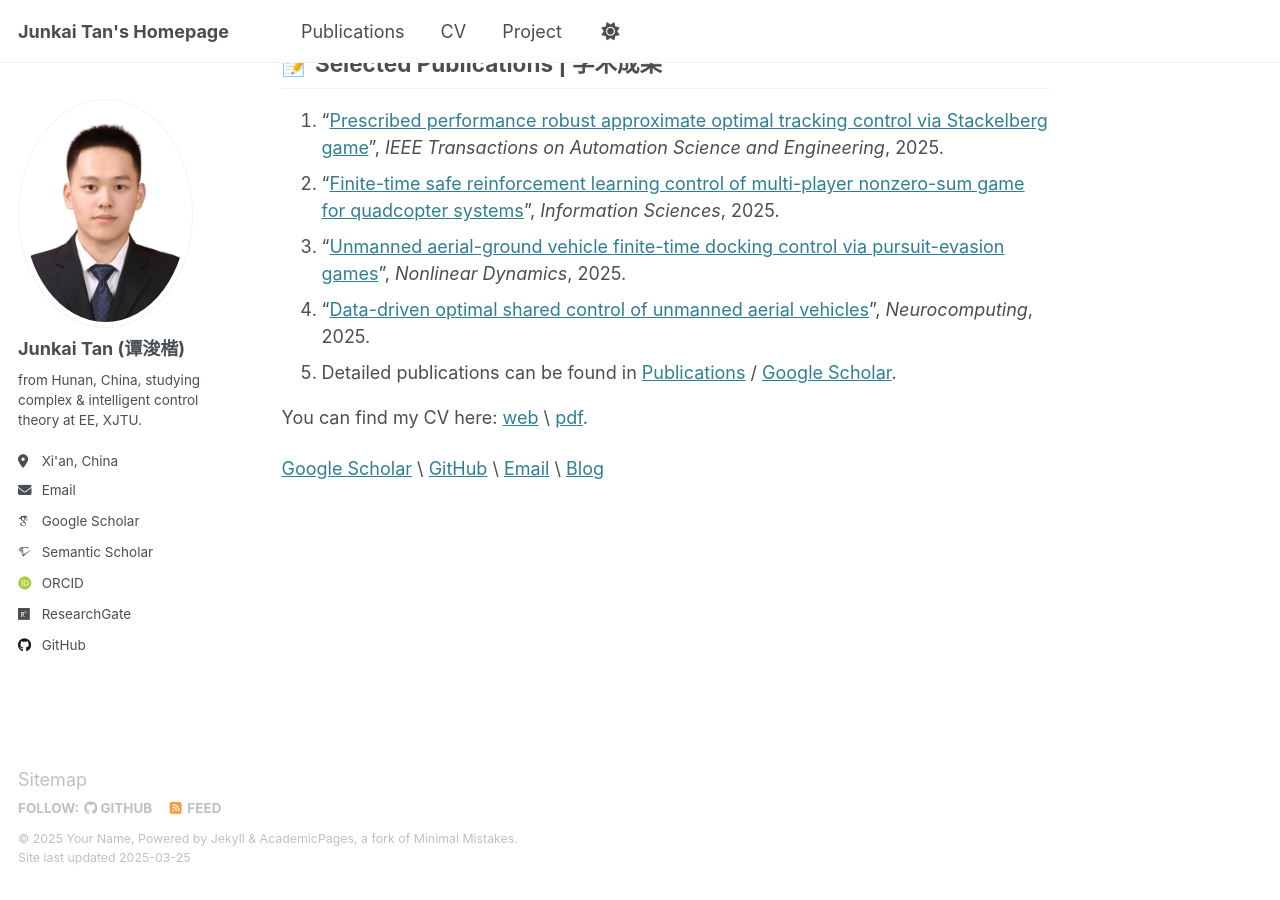
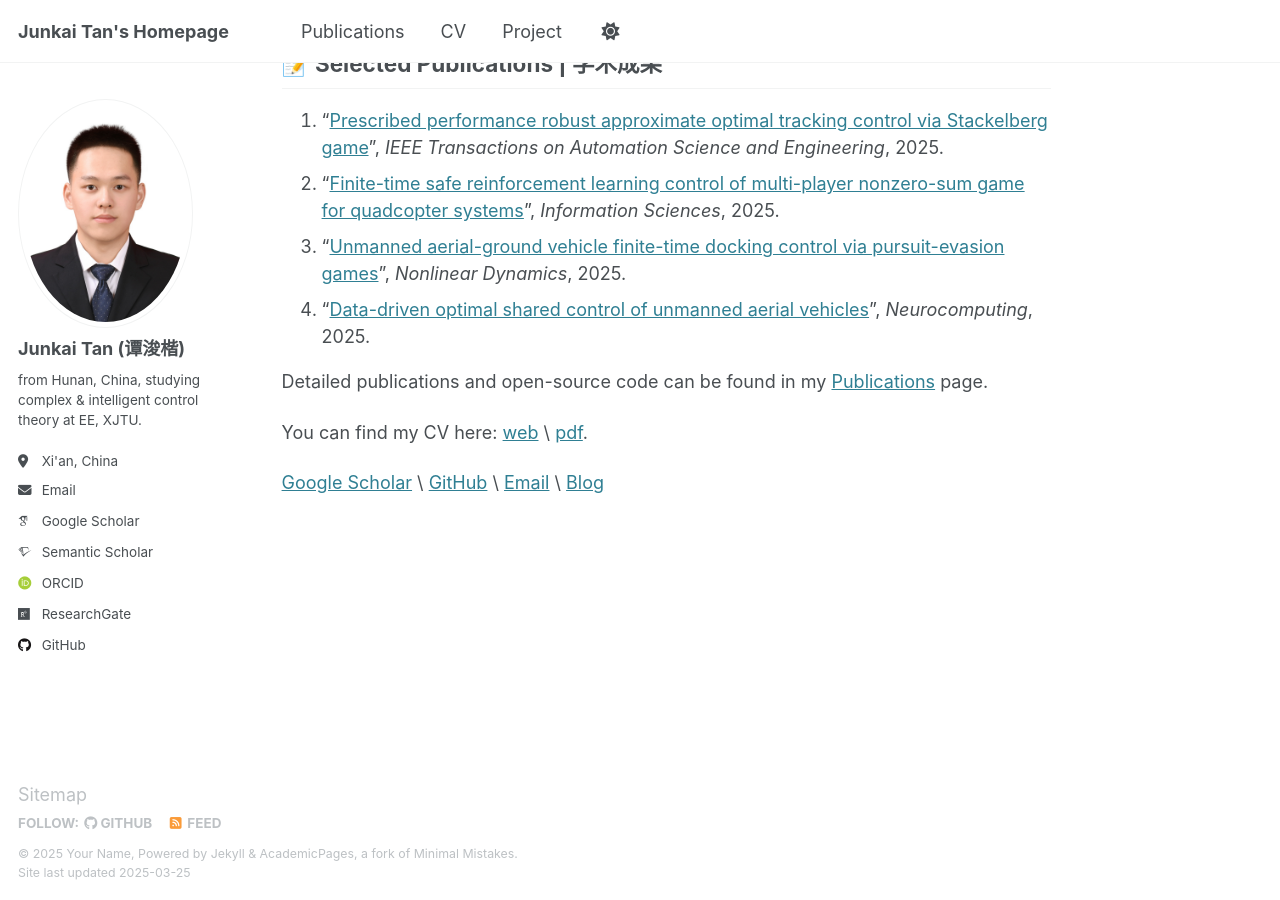
Before and after one commit to tanjunkai2001/tanjunkai2001.github.io, a Jekyll site: the page built from _pages/about.md, in a window 1280 px wide and 900 px high, scrolled down 769 px. Built offline with Jekyll 4.4.1, drawn with Linux system fonts in a browser that asks for light colours; some web fonts are replaced.

Commit message:
Update about.md

```diff
--- a/_pages/about.md
+++ b/_pages/about.md
@@ -32,7 +32,8 @@ I am very fortunate to be advised by [Prof. Hui Cao](http://gr.xjtu.edu.cn/en/we
 2. "[Finite-time safe reinforcement learning control of multi-player nonzero-sum game for quadcopter systems](https://www.sciencedirect.com/science/article/pii/S002002552500249X)", *Information Sciences*, 2025.
 3. "[Unmanned aerial-ground vehicle finite-time docking control via pursuit-evasion games](https://link.springer.com/10.1007/s11071-025-11021-6)", *Nonlinear Dynamics*, 2025.
 4. "[Data-driven optimal shared control of unmanned aerial vehicles](https://www.sciencedirect.com/science/article/pii/S0925231225001006)", *Neurocomputing*, 2025.
-5. Detailed publications can be found in [Publications](https://tanjunkai2001.github.io/publications/) / [Google Scholar](https://scholar.google.com/citations?user=KrOQdKAAAAAJ&hl=zh-CN).
+
+Detailed publications and open-source code can be found in my [Publications](https://tanjunkai2001.github.io/publications/) page.
 
 You can find my CV here: [web](https://tanjunkai2001.github.io/cv/) \ [pdf](../assets/Curriculum_Vitae.pdf).
 
```
